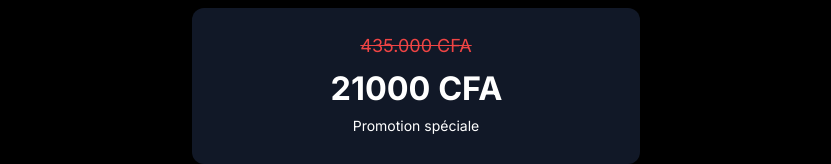
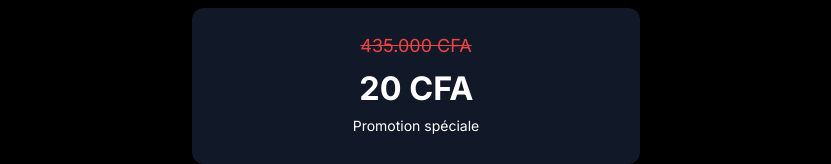
Before and after one commit to githubsouf/Master_class-2025, a React (Vite) app: page / in a window 1280 px wide. Shown: the part 220-384 px from the top of the page, without its empty margins (224-1055 px from the left). Built offline with nearby package versions, Linux system fonts and the light colour scheme.

Commit message:
payement

```diff
--- a/src/App.tsx
+++ b/src/App.tsx
@@ -29,7 +29,7 @@ function App() {
   const [isShaking, setIsShaking] = useState(false);
   const fileInputRef = useRef<HTMLInputElement>(null);
   const optionsRef = useRef<HTMLDivElement>(null);
-  const price = 21000;
+  const price = 20.000;
   const [visitors, setVisitors] = useState(202);
   const [spots, setSpots] = useState(44);
   const [initialAnimation, setInitialAnimation] = useState(true);
```
